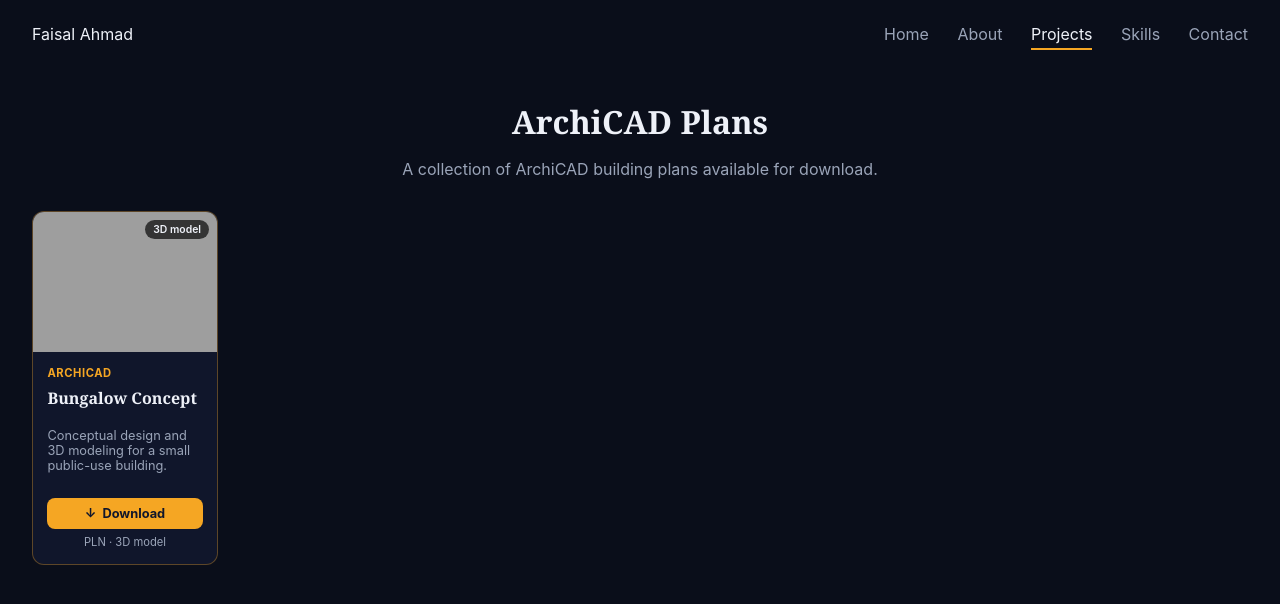
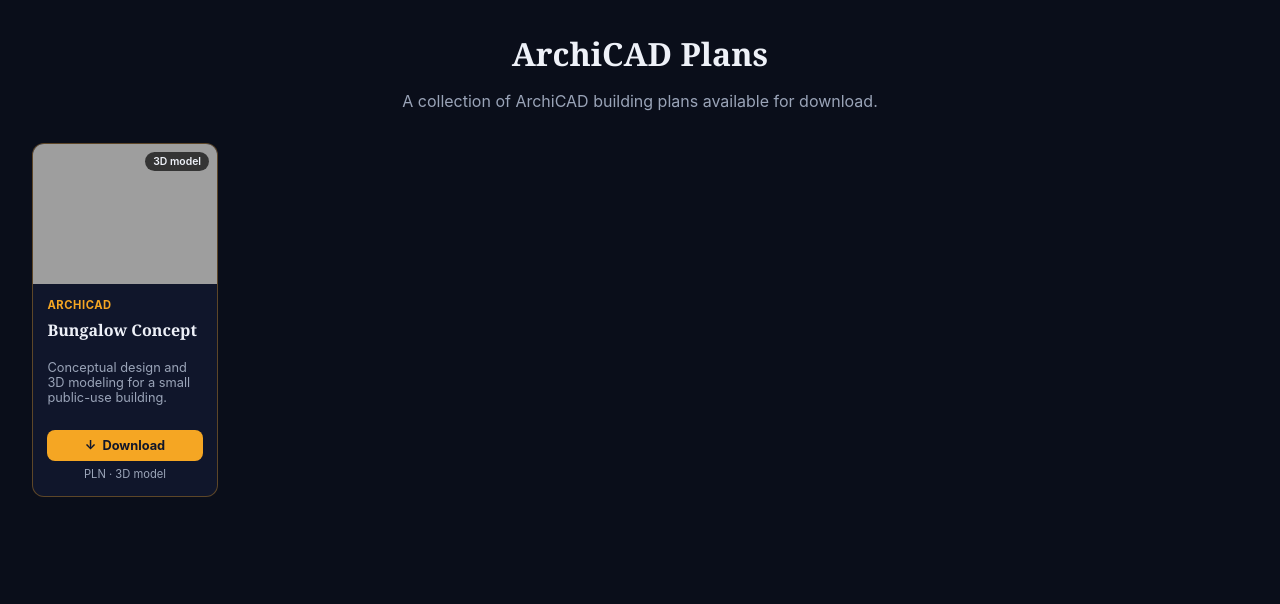
Before and after one commit to faisalahmad123/My-Portfolio, a website: page public/archicad-plans.html in a window 1280 px wide. Drawn offline with Linux system fonts and the light colour scheme; grey boxes are pictures that could not be loaded.

Commit message:
Remove existing header for replacement
Removed the site header section to replace with a new one.

```diff
--- a/public/archicad-plans.html
+++ b/public/archicad-plans.html
@@ -202,16 +202,7 @@
 <body>
 
   <!-- Replace this header with the exact one copied from your /projects page source, so nav matches exactly -->
-  <header class="site-header">
-    <a href="/">Faisal Ahmad</a>
-    <nav>
-      <a href="/">Home</a>
-      <a href="/about">About</a>
-      <a href="/projects" class="active">Projects</a>
-      <a href="/skills">Skills</a>
-      <a href="/contact">Contact</a>
-    </nav>
-  </header>
+
 
   <main class="plans-page">
     <h1>ArchiCAD Plans</h1>
```
